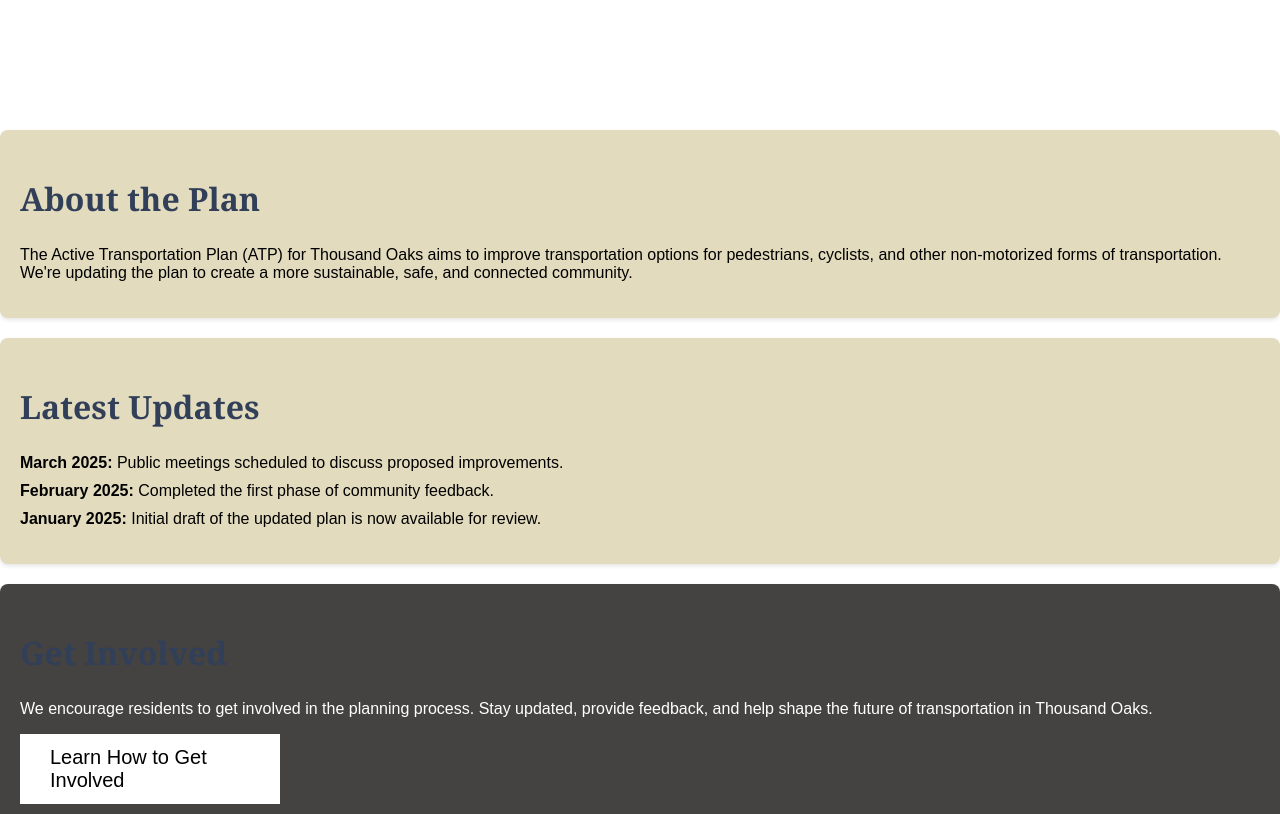
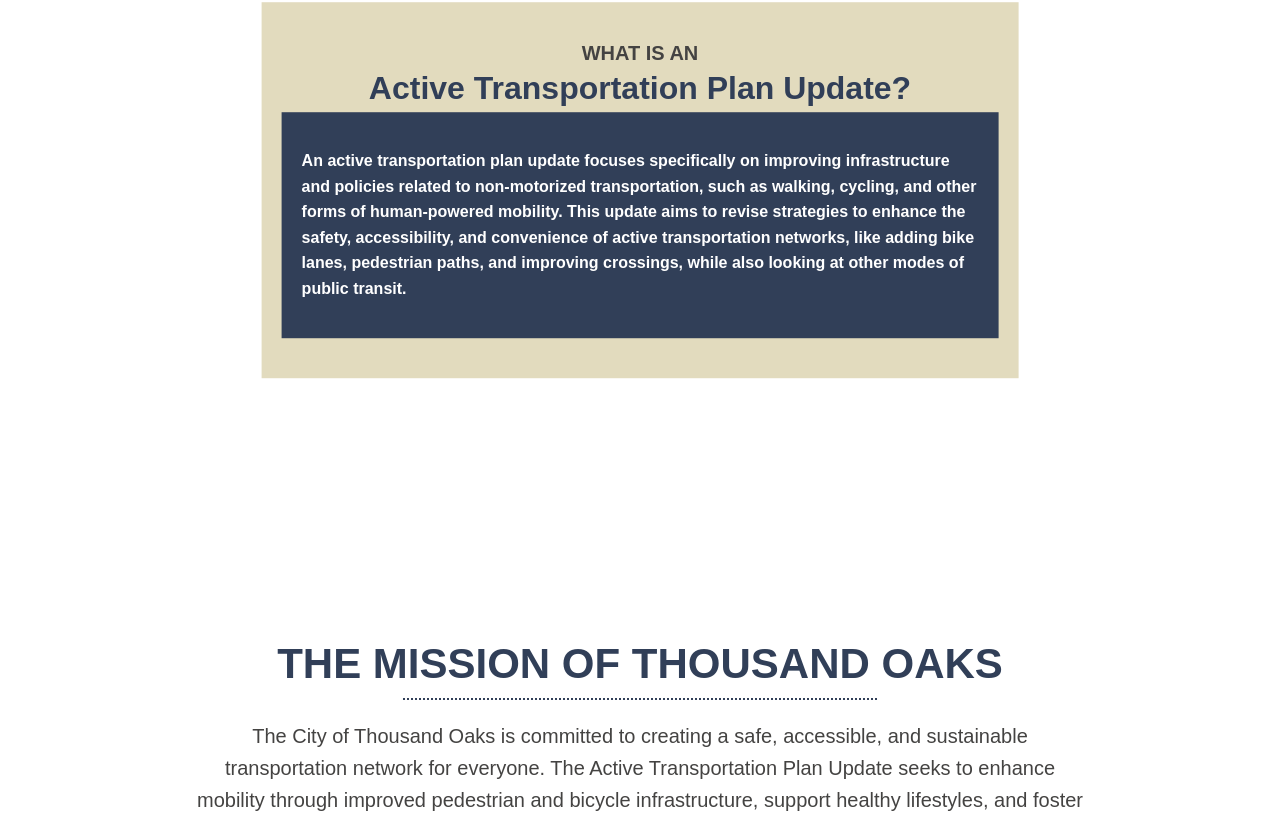
Before and after one commit to cortesllg/toaksATP, a Next.js app: page / in a window 1280 px wide. Shown: the part 924-1738 px from the top of the page. Built offline with nearby package versions, Linux system fonts and the light colour scheme.

Commit message:
latest changes

```diff
--- a/app/globals.css
+++ b/app/globals.css
@@ -6,7 +6,8 @@
   padding: 0;
 }
 
-html, body {
+html,
+body {
   overflow-x: hidden; /* Prevent horizontal overflow/scrolling */
   margin: 0; /* Remove any default margin */
   padding: 0; /* Remove any default padding */
@@ -21,7 +22,6 @@
   align-items: center; /* Vertically center the image */
   padding: 18px; /* Adjust padding to fit your layout */
   /* padding-left: 318px; Add left padding for spacing */
-  ;
 }
 
 header.hero img {
@@ -34,152 +34,14 @@
   margin: 20px 0;
 }
 
-/* Container for the image */
-.image-container {
-  width: 100%; /* Full width of the viewport */
-  height: 60vh; /* Keep height based on the image's aspect ratio or use a fixed height if needed */
-  padding: 0; /* Remove any padding */
-  object-fit: cover; /* Ensure the image covers the container */
-  margin: 0; /* Ensure no margin is added */
-  display: block; /* Ensure it's a block-level element */
-  overflow: hidden; /* Prevent image overflow */
-}
+/***************************************************
+****************************************************
 
-/* Style the image itself */
-.header-image {
-  width: 100%; /* Ensure the image spans the full width of the container */
-  height: 100%; /* Ensure the image spans the full height of the container */
-  object-fit: cover; /* Cover the container while maintaining the aspect ratio */
-  display: block; /* Remove any unwanted space below the image */
-}
+The button overlay that is shared between all pages
 
-/* Text overlay */
-.overlay-text {
-  position: absolute; /* Position the text relative to the container */
-  top: 50%; /* Centers text vertically */
-  left: 50%; /* Centers text horizontally */
-  transform: translate(-50%, -50%); /* Moves the text by half of its width and height for perfect centering */
-  color: white; /* Text color */
-  text-align: center; /* Centers the text */
-  font-size: 40px; /* Font size of the text */
-  font-weight: normal; /* Use normal weight or bold if needed */
-  padding: 10px; /* Padding for better spacing */
-  font-family: 'Georgia', serif; /* Use Georgia font for the text */
-  text-shadow: 2px 2px 4px rgba(0, 0, 0, 0.5); /* Adding a subtle drop shadow to make the text stand out */
-  width: 80%; /* Ensure the overlay takes full width */
-  z-index: 10; /* Make sure the text is above the image */
-}
-
-
-
-/* Style the h2 text */
-.overlay-text h2 {
-  font-size: 80px; /* Adjust font size for heading */
-  font-weight: normal; /* Make heading bold */
-  margin-bottom: 0; /* Add some space below the heading */
-}
-
-/* Style the p2 (paragraph) text */
-.overlay-text .p2 {
-  font-size: 40px; /* Adjust font size for the paragraph */
-  font-weight: normal; /* Regular font weight for the paragraph */
-  margin-top: 0; /* Add some space above the paragraph */
-}
-
-.overlay-button {
-  display: inline-block;
-  margin-top: 0px;
-  padding: 12px 24px;
-  background-color: #A3C7C7;
-  color: white;
-  font-size: 22px;
-  font-weight: normal; /* Normal weight for the button text */
-  text-decoration: none;
-  font-style: italic;
-  transition: background-color 0.3s ease-in-out;
-}
-
-.overlay-button:hover {
-  background-color: #313F58;
-  text-decoration-color: #E2DBBE; /* Change text color on hover */
-  color: #E2DBBE; /* Change text color on hover */
-}
-
-.goal-box {
-  position: relative;
-  margin-top: 80px;
-  left: 50%;
-  transform: translate(-50%, -50%);
-  background-color: white;
-  width: 75%;
-  height: 200px;
-  padding: 15px;
-  z-index: 5;
-  display: flex;
-  align-items: flex-start; /* Align content to the top */
-
-}
-
-.goal-content {
-  padding: 20px;
-  padding-left: 30px; /*Add left padding for spacing */
-  padding-right: 30px;
-  display: flex;
-  align-items: flex-start; /* Top-align elements */
-  gap: 15px;
-}
-/* */
-.goal-title {
-  color: #537744;
-  font-weight: bold;
-  font-size: 22px;
-  white-space: nowrap;
-  padding-top: 4px; /* Optional: slight nudge to align with paragraph */
-}
-
-
-
-.goal-content .divider {
-  border-left: 1px solid #aca6a6; /* KEEPING this exactly as you had it */
-  height: auto;
-  min-height: 150px;
-  width: 0.1px;
-}
-
-.goal-text {
-  color: #444;
-  font-size: 22px;
-  line-height: 1.6;
-  flex: 1;
-  margin: 0;
-  padding-top: 16px; /* Optional: aligns better with goal-title */
-}
-
-/* For specific images, like one that should be larger */
-.special-image {
-  max-width: 80%; /* Make this image smaller or adjust as needed */
-  max-height: 500px; /* Limit height */
-  object-fit: cover; /* Ensure it covers the container without stretching */
-}
-
-section h2 {
-  font-family: Georgia, serif; /* Georgia for section headings */
-  font-size: 2rem;
-  color: #313F58;
-}
-
-.intro, .updates, .call-to-action {
-  background-color: #E2DBBE;
-  border-radius: 8px;
-  padding: 20px;
-  box-shadow: 0 2px 4px rgba(0, 0, 0, 0.1);
-  margin-bottom: 20px;
-}
-
-.call-to-action {
-  background-color: #444342;
-  color: white;
-}
+****************************************************
+****************************************************
+*/
 
 /* Button container to align buttons horizontally */
 .button-container {
@@ -212,12 +74,12 @@
 
 .cta-button:hover {
   background-color: #537744; /* Green background on hover */
-  color: #E2DBBE; /* Light green color for text on hover */
+  color: #e2dbbe; /* Light green color for text on hover */
 }
 
 /* Make sure the secondary text color changes on hover */
 .cta-button:hover .cta-description {
-  color: #E2DBBE; /* Change secondary text color to match primary text color */
+  color: #e2dbbe; /* Change secondary text color to match primary text color */
 }
 
 /* Style the secondary description text */
@@ -228,7 +90,242 @@
   margin-top: 8px; /* Add space between main text and description */
 }
 
+/***************************************************
+****************************************************
 
+This is the structure of the image and text overlay and goal box
+
+****************************************************
+****************************************************
+
+/* Container for the image */
+.image-container {
+  width: 100%; /* Full width of the viewport */
+  height: 60vh; /* Keep height based on the image's aspect ratio or use a fixed height if needed */
+  padding: 0; /* Remove any padding */
+  object-fit: cover; /* Ensure the image covers the container */
+  margin: 0; /* Ensure no margin is added */
+  display: block; /* Ensure it's a block-level element */
+  overflow: hidden; /* Prevent image overflow */
+}
+
+/* Text overlay */
+.overlay-text {
+  position: absolute; /* Position the text relative to the container */
+  top: 50%; /* Centers text vertically */
+  left: 50%; /* Centers text horizontally */
+  transform: translate(
+    -50%,
+    -50%
+  ); /* Moves the text by half of its width and height for perfect centering */
+  color: white; /* Text color */
+  text-align: center; /* Centers the text */
+  font-size: 40px; /* Font size of the text */
+  font-weight: normal; /* Use normal weight or bold if needed */
+  padding: 10px; /* Padding for better spacing */
+  font-family: "Georgia", serif; /* Use Georgia font for the text */
+  text-shadow: 2px 2px 4px rgba(0, 0, 0, 0.5); /* Adding a subtle drop shadow to make the text stand out */
+  width: 80%; /* Ensure the overlay takes full width */
+  z-index: 10; /* Make sure the text is above the image */
+}
+
+/* Style the h2 text */
+.overlay-text h2 {
+  font-size: 80px; /* Adjust font size for heading */
+  font-weight: normal; /* Make heading bold */
+  margin-bottom: 0; /* Add some space below the heading */
+}
+
+/* Style the p2 (paragraph) text */
+.overlay-text .p2 {
+  font-size: 40px; /* Adjust font size for the paragraph */
+  font-weight: normal; /* Regular font weight for the paragraph */
+  margin-top: 0; /* Add some space above the paragraph */
+}
+
+.overlay-button {
+  display: inline-block;
+  margin-top: 0px;
+  padding: 12px 24px;
+  background-color: #a3c7c7;
+  color: white;
+  font-size: 22px;
+  font-weight: normal; /* Normal weight for the button text */
+  text-decoration: none;
+  font-style: italic;
+  transition: background-color 0.3s ease-in-out;
+}
+
+.overlay-button:hover {
+  background-color: #313f58;
+  text-decoration-color: #e2dbbe; /* Change text color on hover */
+  color: #e2dbbe; /* Change text color on hover */
+}
+
+.goal-box {
+  position: relative;
+  margin-top: 80px;
+  left: 50%;
+  transform: translate(-50%, -50%);
+  background-color: white;
+  width: 75%;
+  height: 200px;
+  padding: 15px;
+  z-index: 5;
+  display: flex;
+  align-items: flex-start; /* Align content to the top */
+}
+
+.goal-content {
+  padding: 20px;
+  padding-left: 30px; /*Add left padding for spacing */
+  padding-right: 30px;
+  display: flex;
+  align-items: flex-start; /* Top-align elements */
+  gap: 15px;
+}
+/* */
+.goal-title {
+  color: #537744;
+  font-weight: bold;
+  font-size: 22px;
+  white-space: nowrap;
+  padding-top: 4px; /* Optional: slight nudge to align with paragraph */
+}
+
+.goal-content .divider {
+  border-left: 1px solid #aca6a6; /* KEEPING this exactly as you had it */
+  height: auto;
+  min-height: 150px;
+  width: 0.1px;
+}
+
+.goal-text {
+  color: #444;
+  font-size: 22px;
+  line-height: 1.6;
+  flex: 1;
+  margin: 0;
+  padding-top: 16px; /* Optional: aligns better with goal-title */
+}
+
+/* Optional: Changes the 'What we strive for to green */
+.goal-text strong {
+  color: #537744; /* Same green as .goal-title */
+}
+
+/* For specific images, like one that should be larger */
+.special-image {
+  max-width: 80%; /* Make this image smaller or adjust as needed */
+  max-height: 500px; /* Limit height */
+  object-fit: cover; /* Ensure it covers the container without stretching */
+}
+
+section h2 {
+  font-family: Georgia, serif; /* Georgia for section headings */
+  font-size: 2rem;
+  color: #313f58;
+}
+
+/***************************************************
+****************************************************
+
+This is the structure of the image and text overlay and goal box
+
+****************************************************
+****************************************************
+*/
+
+.description {
+  position: relative;
+  margin-top: 80px;
+  left: 50%;
+  transform: translate(-50%, -50%);
+  background-color: #e2dbbe; /* Beige background */
+  width: 56%; /* Adjust width to align specifically with the vertical line for OUR GOAL*/
+  padding: 20px;
+  z-index: 5;
+}
+
+.description-content {
+  padding: 20px;
+  display: flex;
+  flex-direction: column;
+  align-items: center; /* Align content to the left */
+}
+
+.description-title {
+  font-weight: bold;
+  font-size: 20px;
+  color: #444342; /* Dark gray */
+  text-transform: uppercase;
+}
+
+.description h2 {
+  font-family: Arial, sans-serif; /* Arial for default body text */
+  font-size: 32px;
+  font-weight: bold;
+  color: #313f58; /* Dark blue */
+  margin: 5px 0;
+}
+
+.description-box {
+  background-color: #313f58; /* Dark Blue */
+  color: white; /* White text */
+  font-weight: bold /* Bold text */;
+  padding: 20px;
+  width: 100%;
+  max-width: 800px; /* Keep it from stretching too wide */
+  line-height: 1.6;
+}
+.updates,
+.call-to-action {
+  background-color: #e2dbbe;
+  padding: 20px;
+  margin-bottom: 20px;
+}
+
+.call-to-action {
+  background-color: #444342;
+  color: white;
+}
+
+/***************************************************
+****************************************************
+
+This is the structure of the image and text overlay and goal box
+
+****************************************************
+****************************************************
+*/
+
+.mission-section {
+  margin: 10px auto 20px; /* Less space on top, keep nice spacing on bottom */
+  width: 70%;
+  text-align: center;
+}
+
+.mission-title {
+  font-family: Arial, sans-serif;
+  font-weight: bold;
+  font-size: 42px;
+  color: #313f58;
+  text-transform: uppercase;
+  margin-bottom: 10px;
+}
+
+.mission-divider {
+  border: none;
+  border-top: 2px dotted #313f58;
+  width: 53%;
+  margin: 0 auto 20px;
+}
+
+.mission-text {
+  font-size: 20px;
+  color: #444342;
+  line-height: 1.6;
+}
 
 /* Optional: Make buttons responsive and adjust for smaller screens */
 @media (max-width: 768px) {
@@ -242,8 +339,17 @@
     font-size: 25px;
   }
 }
+
+/* Style the image itself */
+.header-image {
+  width: 100%; /* Ensure the image spans the full width of the container */
+  height: 100%; /* Ensure the image spans the full height of the container */
+  object-fit: cover; /* Cover the container while maintaining the aspect ratio */
+  display: block; /* Remove any unwanted space below the image */
+}
+
 footer {
-  background-image: url('/images/linen-footer.jpg'); /* Replace with your actual image path */
+  background-image: url("/images/linen-footer.jpg"); /* Replace with your actual image path */
   background-repeat: repeat;
   background-size: auto;
   background-position: top center;
--- a/app/page.tsx
+++ b/app/page.tsx
@@ -1,20 +1,27 @@
 import Image from "next/image";
 
-import Head from 'next/head';
-import Link from 'next/link';
+import Head from "next/head";
+import Link from "next/link";
 
 export default function Home() {
   return (
     <div>
       <Head>
         <title>City of Thousand Oaks Active Transportation Plan Update</title>
-        <meta name="description" content="City of Thousand Oaks Active Transportation Plan Update" />
+        <meta
+          name="description"
+          content="City of Thousand Oaks Active Transportation Plan Update"
+        />
         <meta name="viewport" content="width=device-width, initial-scale=1" />
         <link rel="icon" href="/favicon.ico" />
       </Head>
 
       <div className="image-container">
-        <img src="/images/header-image-from-site.jpg" alt="Header Image" className="header-image" />
+        <img
+          src="/images/header-image-from-site.jpg"
+          alt="Header Image"
+          className="header-image"
+        />
         <div className="overlay-text">
           <h2>CITY OF THOUSAND OAKS ACTIVE TRANSPORTATION PLAN UPDATE</h2>
           <p className="p2">Get involved by sharing your input!</p>
@@ -29,33 +36,74 @@
           <span className="goal-title">OUR GOAL</span>
           <span className="divider"></span>
           <p className="goal-text">
-            <strong>What we strive for</strong> – to encourage more people to use active transportation
-            by creating a safer, more connected, and sustainable environment for walking and cycling,
-            while also promoting health and reducing traffic congestion and environmental impact
-            for the City of Thousand Oaks.
+            <strong>What we strive for</strong> – to encourage more people to
+            use active transportation by creating a safer, more connected, and
+            sustainable environment for walking and cycling, while also
+            promoting health and reducing traffic congestion and environmental
+            impact for the City of Thousand Oaks.
           </p>
         </div>
       </section>
 
       {/* Navigation buttons */}
 
-      <section className="intro">
-        <h2>About the Plan</h2>
-        <p>The Active Transportation Plan (ATP) for Thousand Oaks aims to improve transportation options for pedestrians, cyclists, and other non-motorized forms of transportation. We're updating the plan to create a more sustainable, safe, and connected community.</p>
+      <section className="description">
+        <div className="description-content">
+          <span className="description-title">WHAT IS AN</span>
+          <h2>Active Transportation Plan Update?</h2>
+          <div className="description-box">
+            <p>
+              An active transportation plan update focuses specifically on
+              improving infrastructure and policies related to non-motorized
+              transportation, such as walking, cycling, and other forms of
+              human-powered mobility. This update aims to revise strategies to
+              enhance the safety, accessibility, and convenience of active
+              transportation networks, like adding bike lanes, pedestrian paths,
+              and improving crossings, while also looking at other modes of
+              public transit.
+            </p>
+          </div>
+        </div>
+      </section>
+
+      <section className="mission-section">
+        <h2 className="mission-title">The Mission of Thousand Oaks</h2>
+        <hr className="mission-divider" />
+        <p className="mission-text">
+          The City of Thousand Oaks is committed to creating a safe, accessible,
+          and sustainable transportation network for everyone. The Active
+          Transportation Plan Update seeks to enhance mobility through improved
+          pedestrian and bicycle infrastructure, support healthy lifestyles, and
+          foster a more connected community — making active transportation a
+          viable and attractive option for all residents and visitors.
+        </p>
       </section>
 
       <section className="updates">
         <h2>Latest Updates</h2>
         <ul>
-          <li><strong>March 2025:</strong> Public meetings scheduled to discuss proposed improvements.</li>
-          <li><strong>February 2025:</strong> Completed the first phase of community feedback.</li>
-          <li><strong>January 2025:</strong> Initial draft of the updated plan is now available for review.</li>
+          <li>
+            <strong>March 2025:</strong> Public meetings scheduled to discuss
+            proposed improvements.
+          </li>
+          <li>
+            <strong>February 2025:</strong> Completed the first phase of
+            community feedback.
+          </li>
+          <li>
+            <strong>January 2025:</strong> Initial draft of the updated plan is
+            now available for review.
+          </li>
         </ul>
       </section>
 
       <section className="call-to-action">
         <h2>Get Involved</h2>
-        <p>We encourage residents to get involved in the planning process. Stay updated, provide feedback, and help shape the future of transportation in Thousand Oaks.</p>
+        <p>
+          We encourage residents to get involved in the planning process. Stay
+          updated, provide feedback, and help shape the future of transportation
+          in Thousand Oaks.
+        </p>
         <Link href="/get-involved" className="cta-button">
           Learn How to Get Involved
         </Link>
```
Also changed, not shown: app/layout.tsx (+6 -2 lines).
